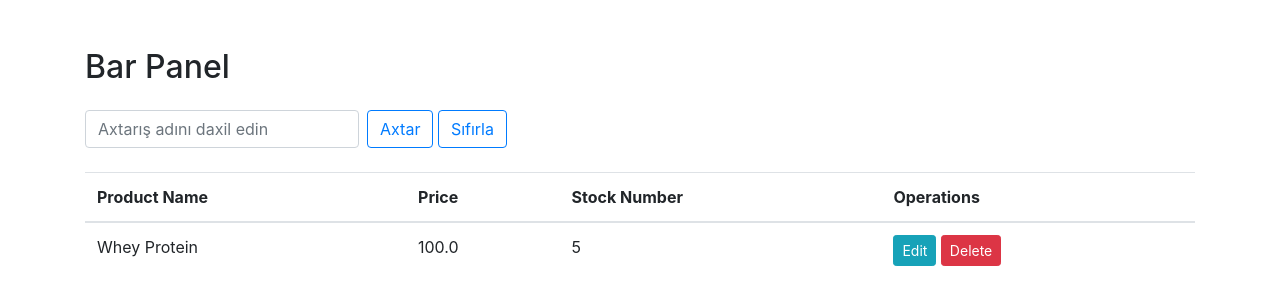
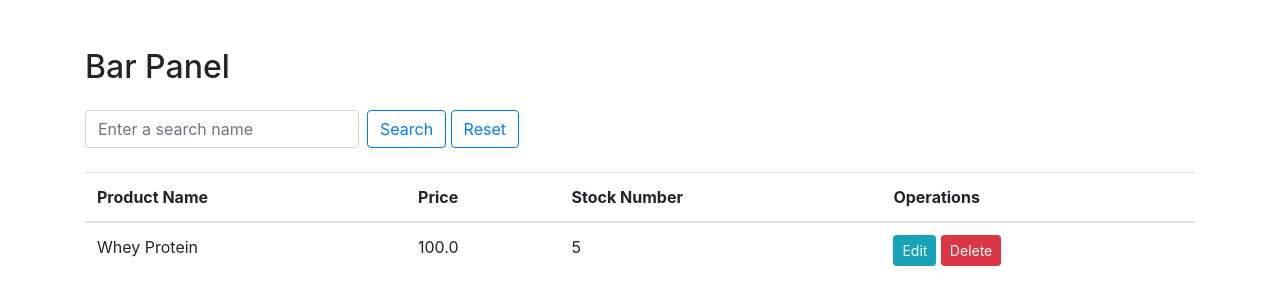
Before and after one commit to SamirAlizada/Fitness, a Django app: page /bar-panel/ in a window 1280 px wide. Shown: the part 56-356 px from the top of the page. Run offline with Django 4.2, Linux system fonts and the light colour scheme; data comes from the database, SQL or seed files in the repository; some libraries are stand-ins or nearby versions.

Commit message:
Search panel modify

```diff
--- a/templates/bar_panel.html
+++ b/templates/bar_panel.html
@@ -6,10 +6,10 @@
     <h2 class="mb-4">Bar Panel</h2>
     <form method="GET" class="mb-3">
         <div class="form-inline mb-4">
-            <input type="text" name="q" class="form-control mr-sm-2" placeholder="Axtarış adını daxil edin">
-            <button class="btn btn-outline-primary my-2 my-sm-0" type="submit">Axtar</button>
+            <input type="text" name="q" class="form-control mr-sm-2" placeholder="Enter a search name">
+            <button class="btn btn-outline-primary my-2 my-sm-0" type="submit">Search</button>
             &nbsp;
-            <a href="{% url 'student_list' %}"><button class="btn btn-outline-primary my-2 my-sm-0" type="submit">Sıfırla</button>
+            <a href="{% url 'student_list' %}"><button class="btn btn-outline-primary my-2 my-sm-0" type="submit">Reset</button>
             </a>
         </div>
     </form>
--- a/templates/student_panel.html
+++ b/templates/student_panel.html
@@ -6,10 +6,10 @@
     <h2 class="mb-4">Student Panel</h2>
     <form method="GET" class="mb-3">
         <div class="form-inline mb-4">
-            <input type="text" name="q" class="form-control mr-sm-2" placeholder="Axtarış adını daxil edin">
-            <button class="btn btn-outline-primary my-2 my-sm-0" type="submit">Axtar</button>
+            <input type="text" name="q" class="form-control mr-sm-2" placeholder="Enter a search name">
+            <button class="btn btn-outline-primary my-2 my-sm-0" type="submit">Search</button>
             &nbsp;
-            <a href="{% url 'student_list' %}"><button class="btn btn-outline-primary my-2 my-sm-0" type="submit">Sıfırla</button>
+            <a href="{% url 'student_list' %}"><button class="btn btn-outline-primary my-2 my-sm-0" type="submit">Reset</button>
             </a>
         </div>
     </form>
--- a/templates/trainer_panel.html
+++ b/templates/trainer_panel.html
@@ -6,10 +6,10 @@
     <h2 class="mb-4">Trainer Panel</h2>
     <form method="GET" class="mb-3">
         <div class="form-inline mb-4">
-            <input type="text" name="q" class="form-control mr-sm-2" placeholder="Axtarış adını daxil edin">
-            <button class="btn btn-outline-primary my-2 my-sm-0" type="submit">Axtar</button>
+            <input type="text" name="q" class="form-control mr-sm-2" placeholder="Enter a search name">
+            <button class="btn btn-outline-primary my-2 my-sm-0" type="submit">Search</button>
             &nbsp;
-            <a href="{% url 'trainer_list' %}"><button class="btn btn-outline-primary my-2 my-sm-0" type="submit">Sıfırla</button>
+            <a href="{% url 'trainer_list' %}"><button class="btn btn-outline-primary my-2 my-sm-0" type="submit">Reset</button>
             </a>
         </div>
     </form>
```
